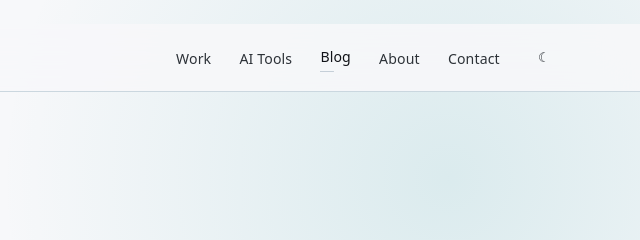
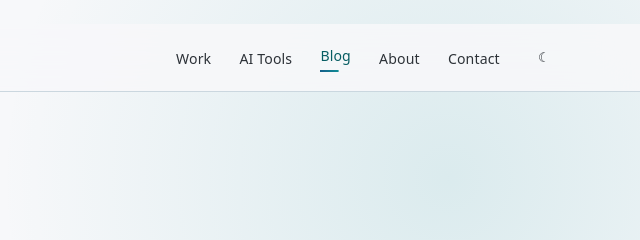
Before and after one commit to contextbydesign/mattrabah, an Astro site: page /blog in a window 1280 px wide. Shown: the top 240 px of the page, 640-1280 px from the left. Built offline with nearby package versions, Linux system fonts and the light colour scheme; Astro itself is replaced by a stand-in of ours; a web font is replaced by a local one.

```diff
--- a/src/styles/global.css
+++ b/src/styles/global.css
@@ -274,17 +274,16 @@ img {
 }
 
 .site-nav a[aria-current="page"] {
-  color: var(--c-ink);
+  color: var(--c-signal-ink);
 }
 
 .site-nav a[aria-current="page"]::after {
   content: "";
   display: block;
-  height: 1px;
+  height: 2px;
   margin-top: 0.2rem;
-  background: var(--c-rule-strong);
-  opacity: 0.8;
-  transform: scaleX(0.45);
+  background: linear-gradient(90deg, var(--c-accent), var(--c-signal));
+  transform: scaleX(0.6);
   transform-origin: left;
 }
 
```
